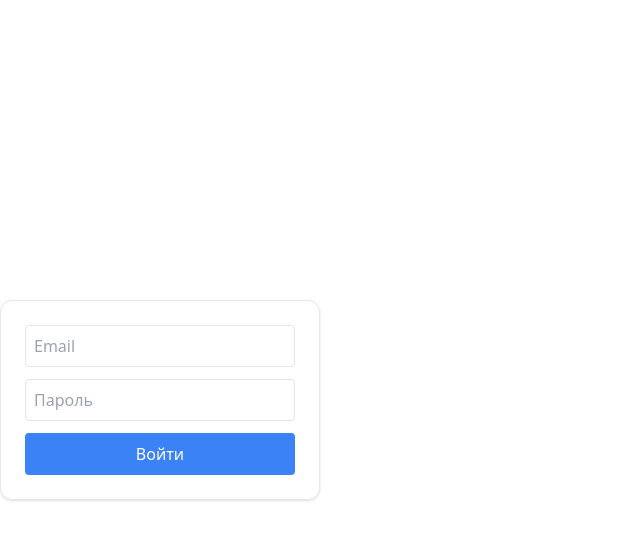
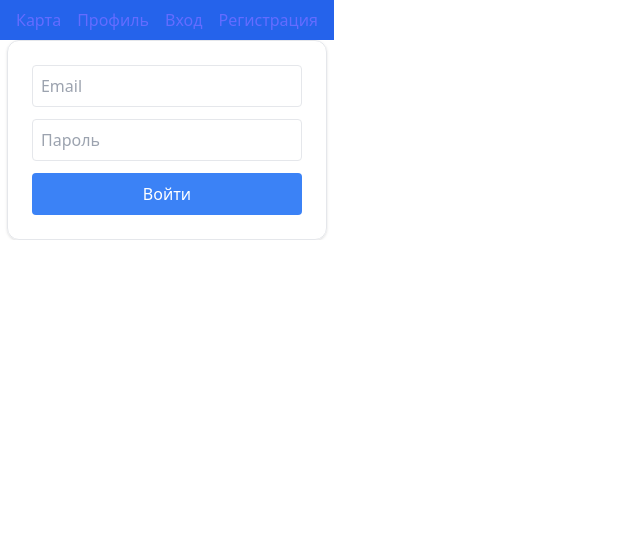
Before and after one commit to TeremokDevGroup/atlecta_frontend_2.0, a React (Vite) app in the folder atlecta_frontend/: page /login in a window 1280 px wide. Shown: the top 540 px of the page, without its empty margins (0-640 px from the left). Built offline with nearby package versions, Linux system fonts and the light colour scheme; no server answers.

Commit message:
feat: added Layout with Navbar and page 404

```diff
--- a/atlecta_frontend/package.json
+++ b/atlecta_frontend/package.json
@@ -14,7 +14,7 @@
     "axios": "^1.8.4",
     "react": "^19.0.0",
     "react-dom": "^19.0.0",
-    "react-router-dom": "^7.5.0"
+    "react-router-dom": "^7.5.3"
   },
   "devDependencies": {
     "@eslint/js": "^9.21.0",
--- a/atlecta_frontend/src/App.tsx
+++ b/atlecta_frontend/src/App.tsx
@@ -1,21 +1,24 @@
-// src/App.tsx
-import { BrowserRouter as Router, Routes, Route, Navigate } from 'react-router-dom';
-import { LoginPage } from './pages/LoginPage';
-import { RegisterPage } from './pages/RegisterPage';
-import { YandexMapPage } from './pages/YandexMapPage';
-import ProfilePage from './pages/ProfilePage';
+import { BrowserRouter, Routes, Route } from "react-router-dom";
+import MainLayout from "./layouts/MainLayout";
+import { YandexMapPage } from "./pages/YandexMapPage";
+import ProfilePage from "./pages/ProfilePage";
+import { LoginPage } from "./pages/LoginPage";
+import { RegisterPage } from "./pages/RegisterPage";
+import NotFound from "./pages/NotFound";
 
 function App() {
   return (
-    <Router>
+    <BrowserRouter>
       <Routes>
-        <Route path="/" element={<Navigate to="/login" />} />
-        <Route path="/login" element={<LoginPage />} />
-        <Route path="/register" element={<RegisterPage />} />
-        <Route path="/map" element={<YandexMapPage />} />
-        <Route path="/profile" element={<ProfilePage />} />
+        <Route path="/" element={<MainLayout />}>
+          <Route path="map" element={<YandexMapPage />} />
+          <Route path="profile" element={<ProfilePage />} />
+          <Route path="login" element={<LoginPage />} />
+          <Route path="register" element={<RegisterPage />} />
+          <Route path="*" element={<NotFound />} />
+        </Route>
       </Routes>
-    </Router>
+    </BrowserRouter>
   );
 }
 
--- /dev/null
+++ b/atlecta_frontend/src/components/Navbar.tsx
@@ -0,0 +1,16 @@
+import { NavLink } from "react-router-dom";
+
+const Navbar = () => {
+  return (
+    <nav className="bg-blue-600 text-white w-full px-4 py-2 fixed top-0 left-0 z-50">
+      <ul className="flex gap-4">
+        <li><NavLink to="/map" className={({ isActive }) => isActive ? "underline" : ""}>Карта</NavLink></li>
+        <li><NavLink to="/profile" className={({ isActive }) => isActive ? "underline" : ""}>Профиль</NavLink></li>
+        <li><NavLink to="/login" className={({ isActive }) => isActive ? "underline" : ""}>Вход</NavLink></li>
+        <li><NavLink to="/register" className={({ isActive }) => isActive ? "underline" : ""}>Регистрация</NavLink></li>
+      </ul>
+    </nav>
+  );
+};
+
+export default Navbar;
--- /dev/null
+++ b/atlecta_frontend/src/layouts/MainLayout.tsx
@@ -0,0 +1,15 @@
+import { Outlet } from "react-router-dom";
+import Navbar from "../components/Navbar";
+
+const MainLayout = () => {
+  return (
+    <div className="flex flex-col h-screen overflow-hidden">
+      <Navbar />
+      <main className="flex-1 overflow-hidden">
+        <Outlet />
+      </main>
+    </div>
+  );
+};
+
+export default MainLayout;
--- /dev/null
+++ b/atlecta_frontend/src/pages/NotFound.tsx
@@ -0,0 +1,10 @@
+const NotFound = () => {
+    return (
+      <div>
+        <h1 className="text-2xl font-bold">404 — Страница не найдена</h1>
+        <p className="text-gray-600">Проверьте адрес или вернитесь на главную.</p>
+      </div>
+    );
+  };
+
+  export default NotFound;
```
Also changed, not shown: 1 other file (tests, documents, lock files or other folders).
